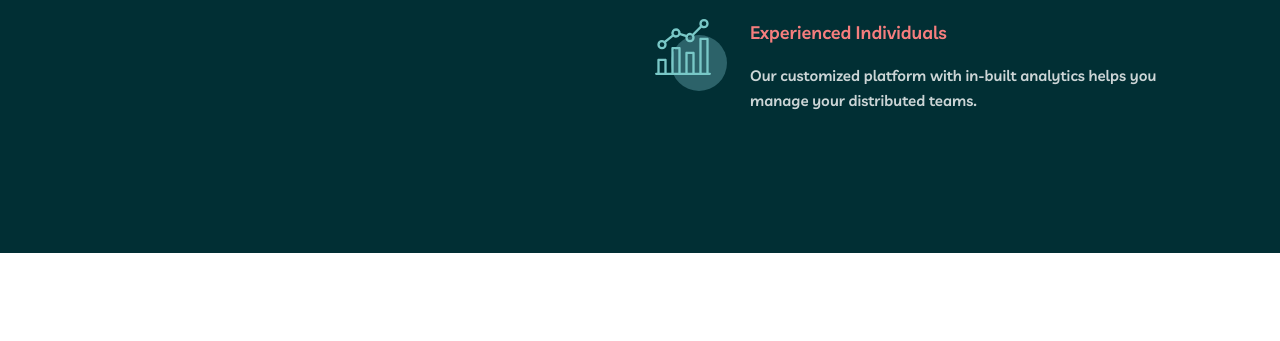
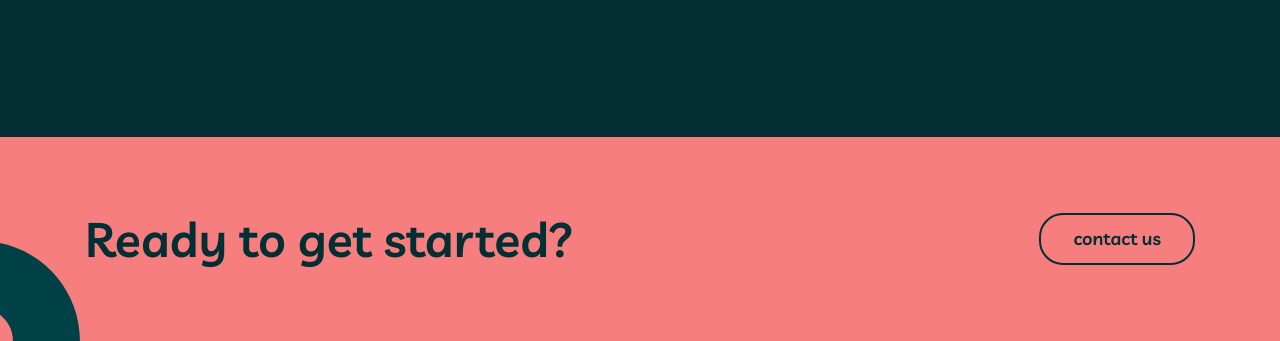
Before and after one commit to Shahzod001/myteam, a plain HTML site: page index.html in a window 1280 px wide. Shown: the part 547-888 px from the top of the page. Before the commit the page ends 800 px from the top, so only its background shows below. Drawn offline with Linux system fonts and the light colour scheme.

Commit message:
Add article

```diff
--- a/css/main.css
+++ b/css/main.css
@@ -210,3 +210,40 @@ image{
     mix-blend-mode: normal;
     opacity: 0.8;
 }
+.site-article {
+    padding: 76px 0;
+    background-color: var(--main-bg-colorf67e7e);
+}
+.site-article__box {
+    position: relative;
+    display: flex;
+    align-items: center;
+    justify-content: space-between;
+}
+.site-article__box::after{
+    position: absolute;
+    top: calc(50% - 42px);
+    left: calc(50% - 760px);
+    display: inline-block;
+    content: "";
+    width: 200px;
+    height: 144px;
+    background-repeat: no-repeat;
+    background-image: url("../photos/bottom-curcle.svg");
+}
+.site-article__heading {
+    margin: 0;
+    font-weight: var(--main-font-weight);
+    font-size: 48px;
+    line-height: 48px;
+    color: var(--main-bg-color012F34);
+}
+.site-article__link {
+    display: inline-block;
+    padding: 10px 32px;
+    border: 2px solid #012F34;
+    border-radius: 24px;
+    font-size: 18px;
+    line-height: 28px;
+    color: var(--main-bg-color012F34);
+}
--- a/index.html
+++ b/index.html
@@ -25,26 +25,6 @@
             <!-- Your hero section code here -->
         </section>
         <!-- Hero section finish -->
-
-  </main>
-
-  <!-- Site main finish -->
-
-  <!-- Site footer start -->
-
-  <footer class="site-footer">
-    <!-- Your footer code here -->
-  </footer>
-
-  <!-- Site footer finish -->
-    <meta charset="UTF-8">
-    <meta http-equiv="X-UA-Compatible" content="IE=edge">
-    <meta name="viewport" content="width=device-width, initial-scale=1.0">
-    <title>My team</title>
-    <!-- <link rel="stylesheet" href="./css/normalize.css"> -->
-    <link rel="stylesheet" href="./css/main.css">
-    <!-- <link rel="stylesheet" href="./css/main.min.css"> -->
-</head>
         <!-- BUILD SECTION START -->
         <section class="build">
             <div class="container">
@@ -92,5 +72,29 @@
             </div>
         </section>
         <!-- BUILD SECTION FINISH -->
+
+        <!-- ARTICLE START -->
+        <article class="site-article">
+            <div class="container">
+                <div class="site-article__box">
+                    <h2 class="site-article__heading">
+                        Ready to get started?
+                    </h2>
+                    <a href="#" class="site-article__link">
+                        contact us
+                    </a>
+                </div>
+            </div>
+        </article>
+        <!-- ARTICLE FINISH -->
+    </main>
+
+    <!-- Site main finish -->
+
+    <!-- Site footer start -->
+
+    <footer class="site-footer">
+        <!-- Your footer code here -->
+    </footer>
 </body>
 </html>
```
Lines whose indentation alone changed are shown as unchanged.
